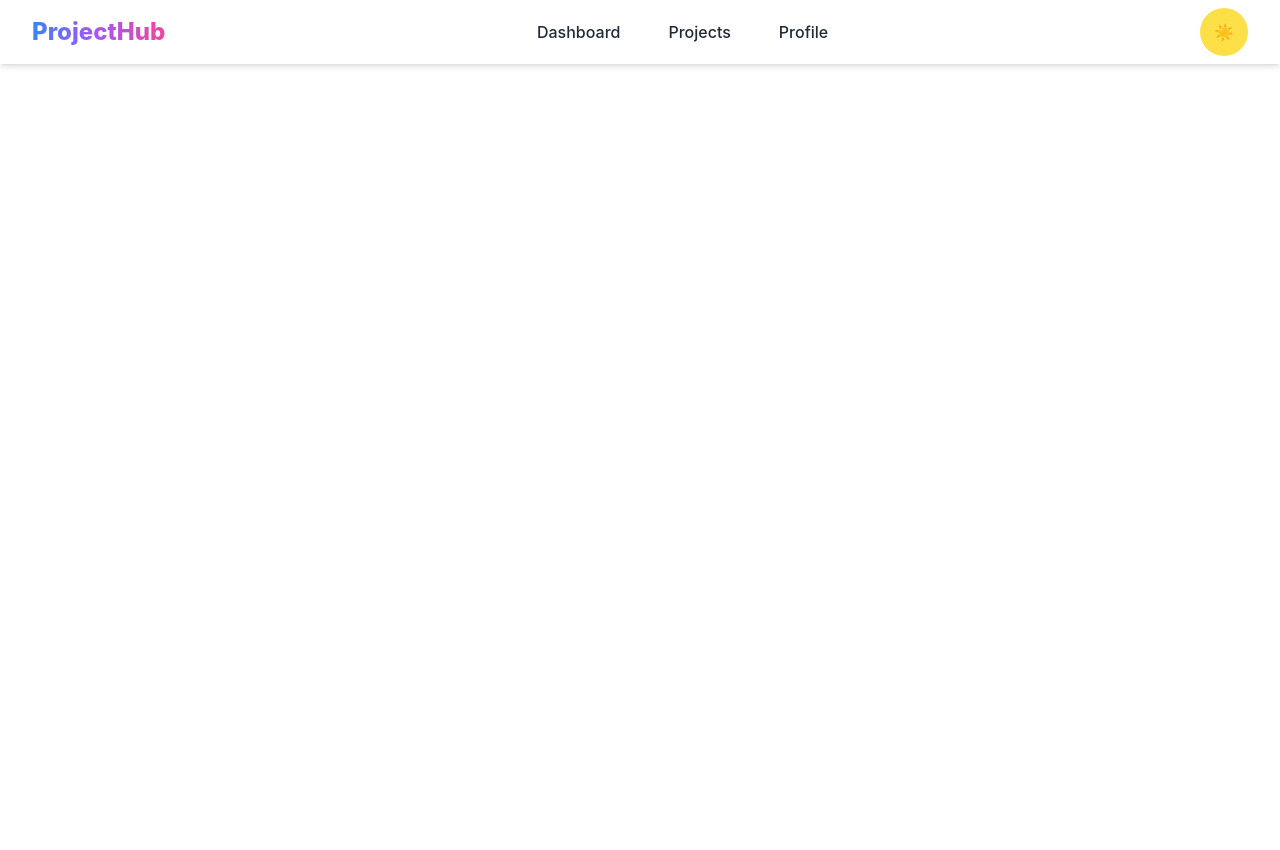
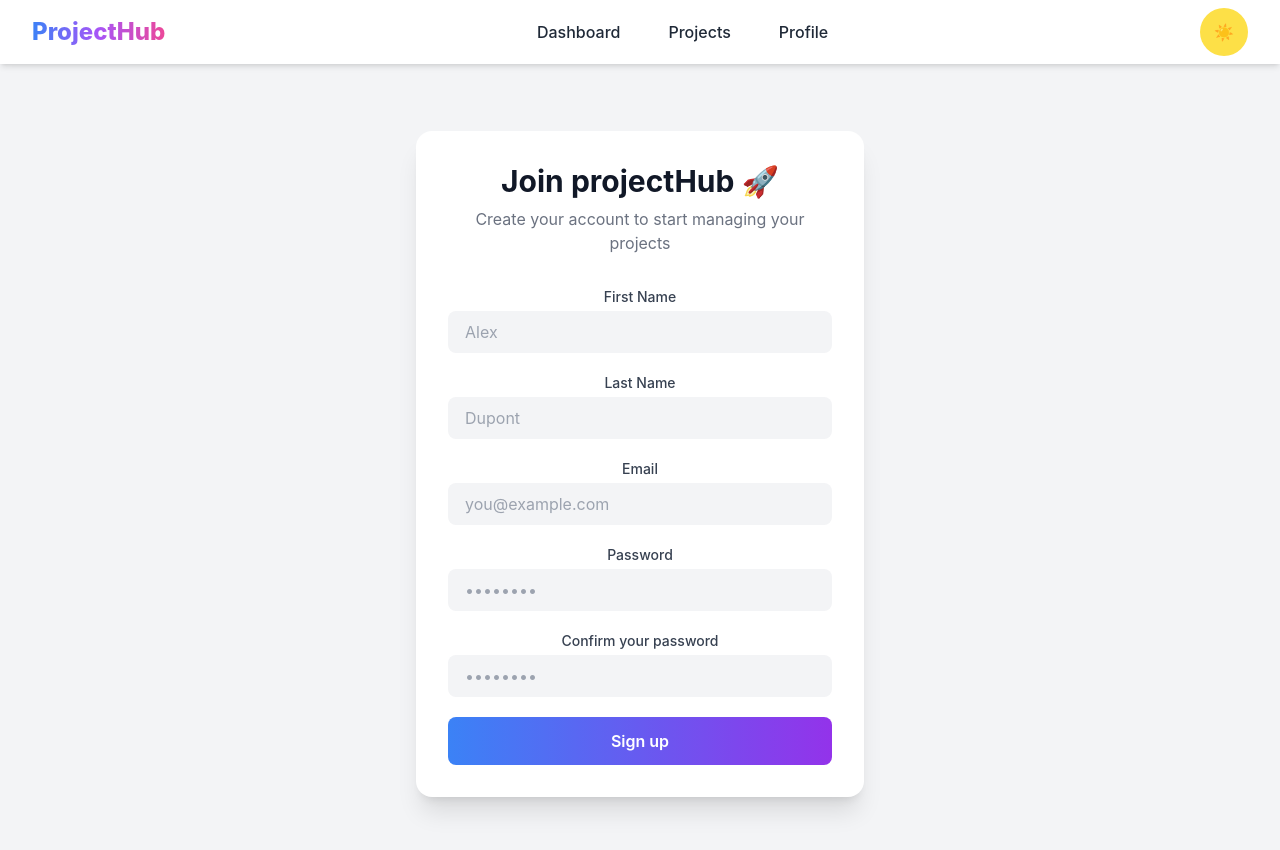
Before and after one commit to mouadab2023/projecthub-frontend, a React (Create React App) app: page /register in a window 1280 px wide. Shown: the top 850 px of the page. Before the commit the page ends 800 px from the top, so only its background shows below. Built offline with nearby package versions, Linux system fonts and the light colour scheme.

Commit message:
add Register page and config route

```diff
--- a/src/App.js
+++ b/src/App.js
@@ -3,6 +3,7 @@ import Header from "./components/Header";
 import ThemeProvider  from "./providers/ThemeProvider";
 import {BrowserRouter,Routes,Route} from "react-router-dom";
 import Login from "./components/Login";
+import Register from "./components/Register";
 
 function App() {
   return (
@@ -12,6 +13,7 @@ function App() {
             <BrowserRouter>
                 <Routes >
                     <Route path="/login" element={<Login />} />
+                    <Route path="/register" element={<Register/>} />
                 </Routes>
             </BrowserRouter>
         </ThemeProvider>
--- /dev/null
+++ b/src/components/Register.jsx
@@ -0,0 +1,47 @@
+import React from "react";
+import Form from "./Form";
+import Input from "./Input";
+const Register = () => (
+    <Form
+        introduction="Join projectHub  🚀"
+        title="Create your account to start managing your projects"
+        submitLabel="Sign up"
+        onSubmit={null}
+
+    >
+        <Input
+            type="text"
+            name="First Name"
+            placeholder="Alex"
+            onChange={null}
+        />
+        <Input
+            type="text"
+            name="Last Name"
+            placeholder="Dupont"
+            onChange={null}
+        />
+        <Input
+            type="email"
+            name="Email"
+            placeholder="you@example.com"
+            onChange={null}
+        />
+
+        <Input
+            type="password"
+            name="Password"
+            placeholder="••••••••"
+            onChange={null}
+        />
+        <Input
+            type="password"
+            name="Confirm your password"
+            placeholder="••••••••"
+            onChange={null}
+        />
+
+    </Form>
+
+)
+export default Register;
```
